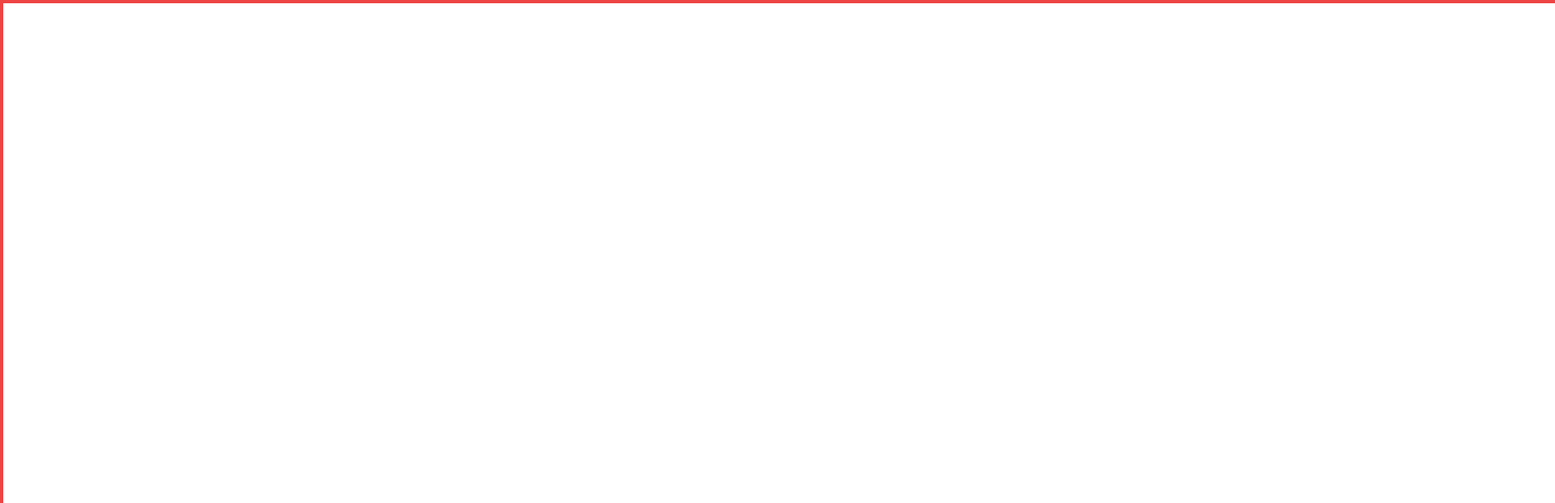
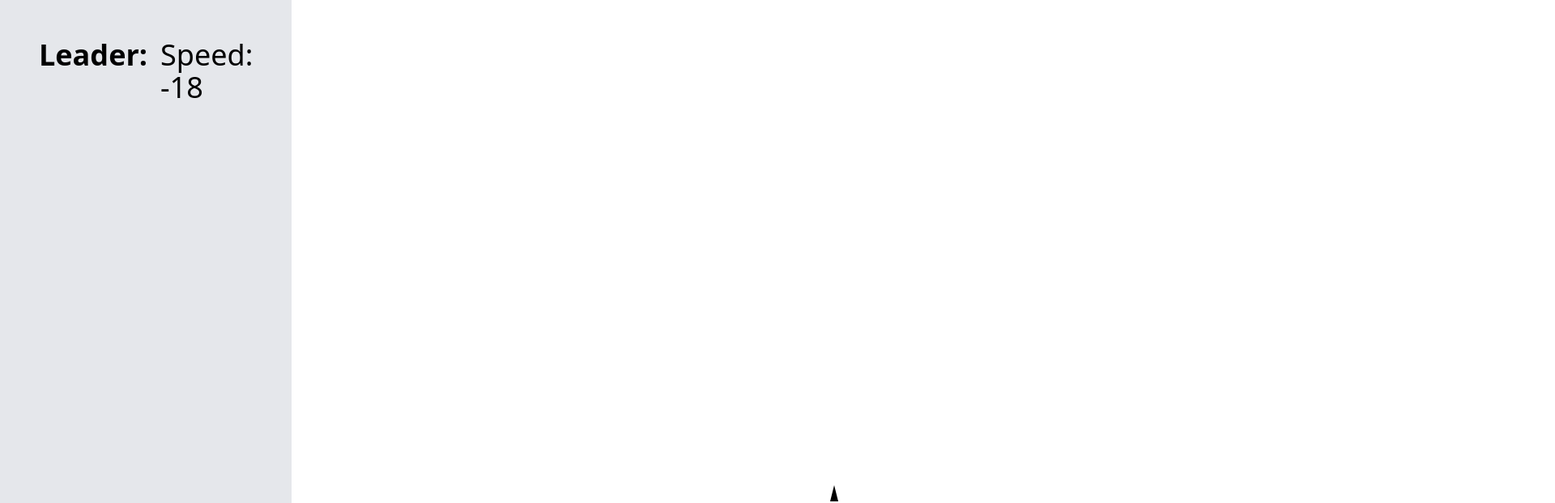
Before and after one commit to keezeden/gene, a website built with Vite: page index.html in a window 1280 px wide. Shown: the top 621 px of the page at 81% size, 1920 px wide, since content can reach past the window. Built offline with nearby package versions, Linux system fonts and the light colour scheme.

Commit message:
Working simulation

```diff
--- a/index.html
+++ b/index.html
@@ -9,6 +9,14 @@
     <title>Gene</title>
   </head>
   <body>
-    <canvas class="border-4 border-red-500" width="1920" height="1080" id="canvas"></canvas>
+    <div class="flex">
+      <div class="w-full bg-gray-200 p-12">
+        <div class="flex space-x-4">
+          <p class="font-bold text-4xl">Leader:</p>
+          <p id="leader" class="text-4xl">No leader</p>
+        </div>
+      </div>
+      <canvas width="1500" height="960" id="canvas"></canvas>
+    </div>
   </body>
 </html>
--- a/index.js
+++ b/index.js
@@ -1,5 +1,5 @@
 import { Simulation } from './src/types';
 
-const simulation = new Simulation(50);
+const simulation = new Simulation(250);
 
 simulation.start();
--- a/src/algorithm/crossover/index.js
+++ b/src/algorithm/crossover/index.js
@@ -1,19 +1,25 @@
+import { Member } from '../../types';
 import { random } from '../../utilities/algorithm';
 
 const crossover = population => {
-  return population;
   const parents = population.reduce((rows, key, index) => {
     return (index % 2 == 0 ? rows.push([key]) : rows[rows.length - 1].push(key)) && rows; // idk how this works
   }, []);
 
-  const bred = parents.map(([parentX, parentY]) => {
-    const speedX = random(parentX.speed);
-    const speedY = parentY.speed - speedX;
+  const bred = parents.map(([parentX, parentY], index) => {
+    const speedX = random(parentX.yv);
+    const speedY = parentY.yv - speedX;
 
     const speed = speedX + speedY;
     return [
-      { speed, fitness: speed },
-      { speed, fitness: speed },
+      new Member(5 * index * 2, 1000, 0, speed, {
+        canvas: parentX.canvas,
+        fitness: parentX.fitness,
+      }),
+      new Member(5 * index * 2 + 1, 1000, 0, speed, {
+        canvas: parentX.canvas,
+        fitness: parentX.fitness,
+      }),
     ];
   });
 
--- a/src/algorithm/evaluation/index.js
+++ b/src/algorithm/evaluation/index.js
@@ -1,16 +1,15 @@
+import { Member } from '../../types';
+
+const evaluate = member => {
+  const fitness = member.yv;
+
+  return new Member(member.x, member.y, member.xv, member.yv, { canvas: member.canvas, fitness });
+};
+
 const evaluation = population => {
-  return population;
-
-  const evaluated = population.map(member => {
-    const { speed } = member;
-
-    return {
-      ...member,
-      fitness: speed, // speed is trait directly corelated to fitness
-    };
-  });
+  const evaluated = population.map(evaluate);
 
   return evaluated;
 };
 
-export { evaluation };
+export { evaluation, evaluate };
--- a/src/algorithm/initialization/index.js
+++ b/src/algorithm/initialization/index.js
@@ -2,7 +2,7 @@ import { Member } from '../../types/member';
 
 const initialization = (size, canvas) => {
   const population = [...new Array(size)].map(
-    (val, index) => new Member(25 * index, 800, 0, -10, { canvas })
+    (val, index) => new Member(5 * index, 1000, 0, -10, { canvas })
   );
 
   return population;
--- a/src/algorithm/mutation/index.js
+++ b/src/algorithm/mutation/index.js
@@ -1,12 +1,16 @@
+import { Member } from '../../types';
 import { random } from '../../utilities/algorithm';
+import { evaluate } from '../evaluation';
 
 const mutation = population => {
-  return population;
-
   const mutated = population.map(member => {
     if (random(10) > 7) {
       // 20% mutation rate
-      return { ...member, speed: member.speed + random(2) };
+      return evaluate(
+        new Member(member.x, member.y, member.xv, member.yv - random(5), {
+          canvas: member.canvas,
+        })
+      );
     }
 
     return member;
--- a/src/algorithm/selection/index.js
+++ b/src/algorithm/selection/index.js
@@ -1,7 +1,6 @@
 import { times, random } from '../../utilities/algorithm';
 
 const selection = population => {
-  return population;
   // Roulette Wheel Selection strategy
   const roulette = population
     .map(member => times(member.fitness >= 1 ? member.fitness : 1, () => member))
--- a/src/types/member/index.js
+++ b/src/types/member/index.js
@@ -1,15 +1,22 @@
 class Member {
-  constructor(x, y, xv = 0, yv = 0, { canvas }) {
+  constructor(x, y, xv = 0, yv = 0, { canvas, fitness = 0 }) {
     this.canvas = canvas;
-    this.x = x;
+    this.x = x + 150;
     this.y = y;
     this.xv = xv;
     this.yv = yv;
+    this.fitness = fitness;
+    this.time = Date.now();
   }
 
   update() {
     this.x = this.x + this.xv;
     this.y = this.y + this.yv;
+
+    this.done = this.y < 0;
+
+    if (this.done) this.time = Date.now() - this.time;
+
     this.draw();
   }
 
--- a/src/types/simulation/index.js
+++ b/src/types/simulation/index.js
@@ -5,7 +5,6 @@ class Simulation {
   constructor(size) {
     this.canvas = new Canvas();
 
-    this.cycles = 0;
     this.population = initialization(size, this.canvas);
   }
 
@@ -14,9 +13,9 @@ class Simulation {
   }
 
   strongest() {
-    const [leader] = this.population.sort(({ fitness: a }, { fitness: b }) => b - a);
+    const [leader] = this.population.sort(({ fitness: a }, { fitness: b }) => a - b);
 
-    console.warn('Strongest: ', leader);
+    document.getElementById('leader').innerText = `Speed: ${leader.yv}`;
   }
 
   evolve() {
@@ -29,7 +28,7 @@ class Simulation {
   }
 
   simulate(callback) {
-    const exit = this.population.every(member => member.y < 0);
+    const exit = this.population.every(member => member.done);
 
     if (exit) return callback();
     requestAnimationFrame(() => this.animate.bind(this)(callback));
@@ -38,7 +37,6 @@ class Simulation {
   generation() {
     this.simulate(() => {
       this.evolve();
-      return;
       this.generation();
     });
   }
```
